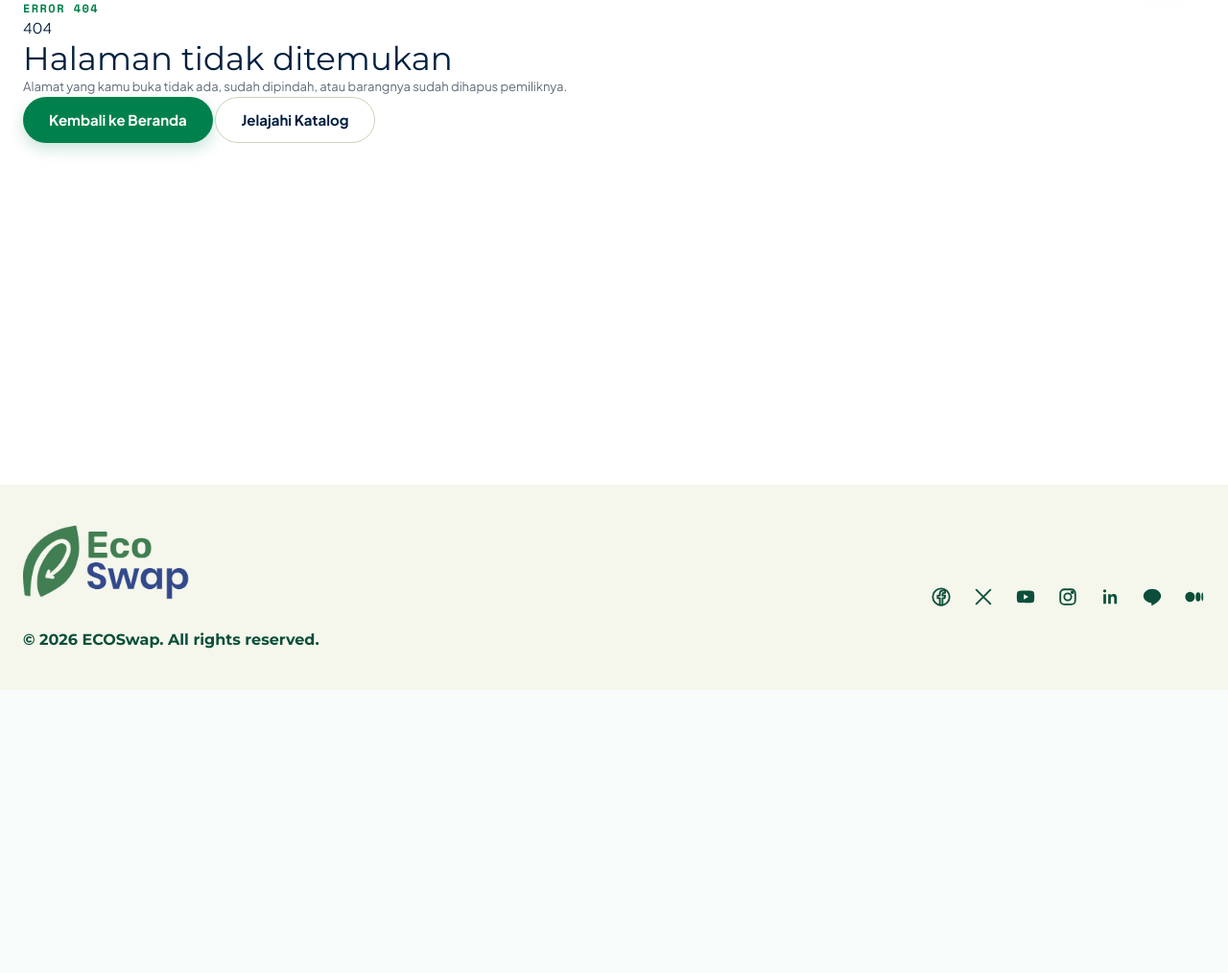
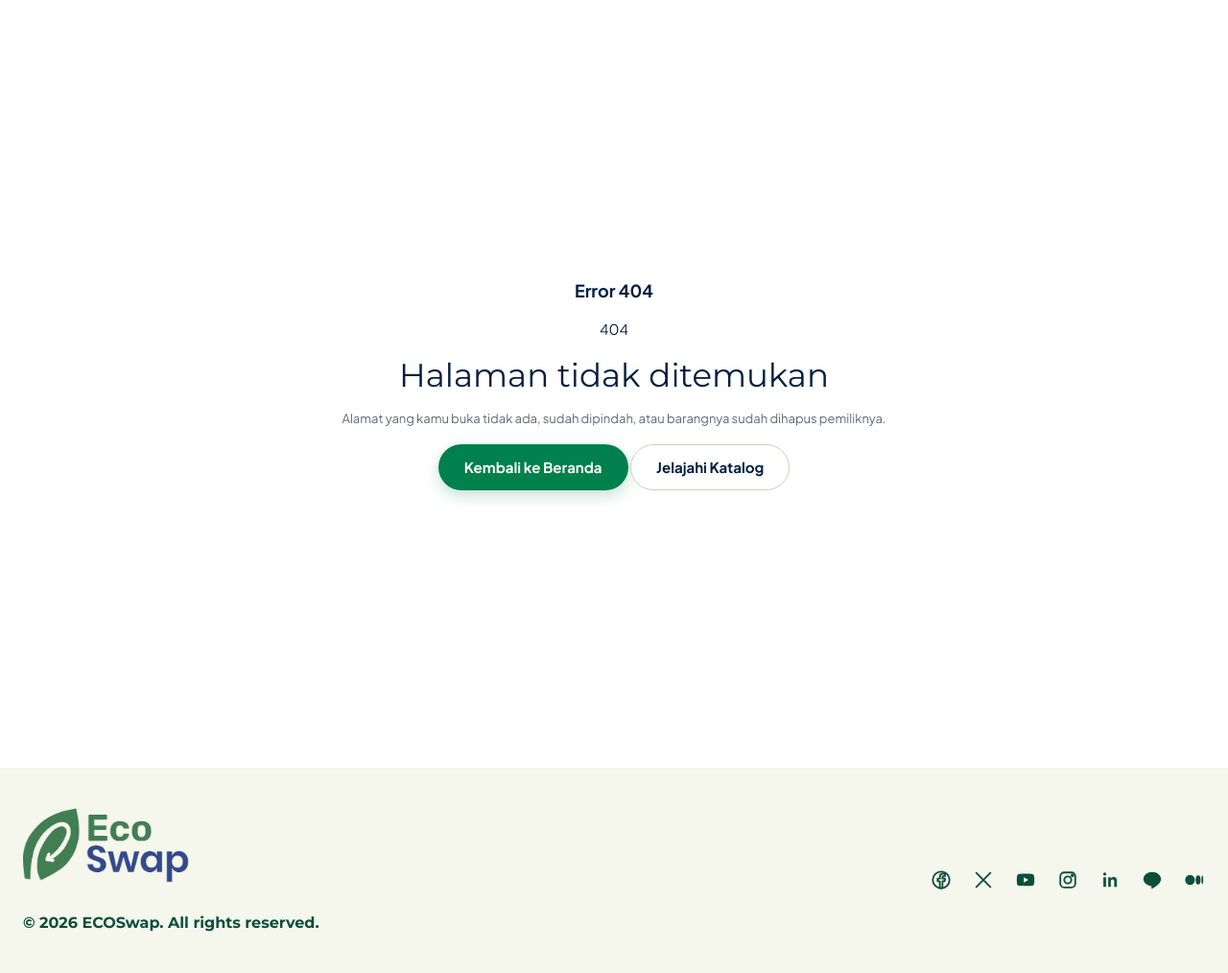
Before and after one commit to PBP-KELOMPOKA9/EcoSwap, a Django app: page /test-404/ in a window 1280 px wide. Shown: the part 81-1095 px from the top of the page at 96% size. Before the commit the page ends 800 px from the top, so only its background shows below. Run offline with Django 5.2, Linux system fonts and the light colour scheme.

Commit message:
style: centering text

```diff
--- a/static/css/ecoswap.css
+++ b/static/css/ecoswap.css
@@ -910,6 +910,24 @@ fieldset.field legend { padding: 0; }
 .modal__acts .btn { min-width: 120px; }
 
 /* ============================================================
+   404
+   ============================================================ */
+.container_notfound {
+  display: flex;
+  flex-direction: column;
+  justify-content: center;
+  align-items: center;
+  min-height: 100vh;
+  text-align: center;
+  gap: 16px;
+}
+
+.eyebrow_eyebrow--mono {
+  font-size: large;
+  font-weight: bold;
+}
+
+/* ============================================================
    RESPONSIVE
    ============================================================ */
 @media (max-width: 1180px) {
--- a/templates/404.html
+++ b/templates/404.html
@@ -1,11 +1,11 @@
 {% extends "base.html" %}
 {% load static %}
 
-{% block title %}Halaman tidak ditemukan{% endblock %}
+{% block title %}404{% endblock %}
 
 {% block content %}
-<div class="container notfound">
-  <p class="eyebrow eyebrow--mono">Error 404</p>
+<div class="container_notfound">
+  <p class="eyebrow_eyebrow--mono">Error 404</p>
   <p class="notfound__code" aria-hidden="true">404</p>
   <h1 class="page-title">Halaman tidak ditemukan</h1>
   <p class="page-sub notfound__text">Alamat yang kamu buka tidak ada, sudah dipindah, atau barangnya sudah dihapus
```
